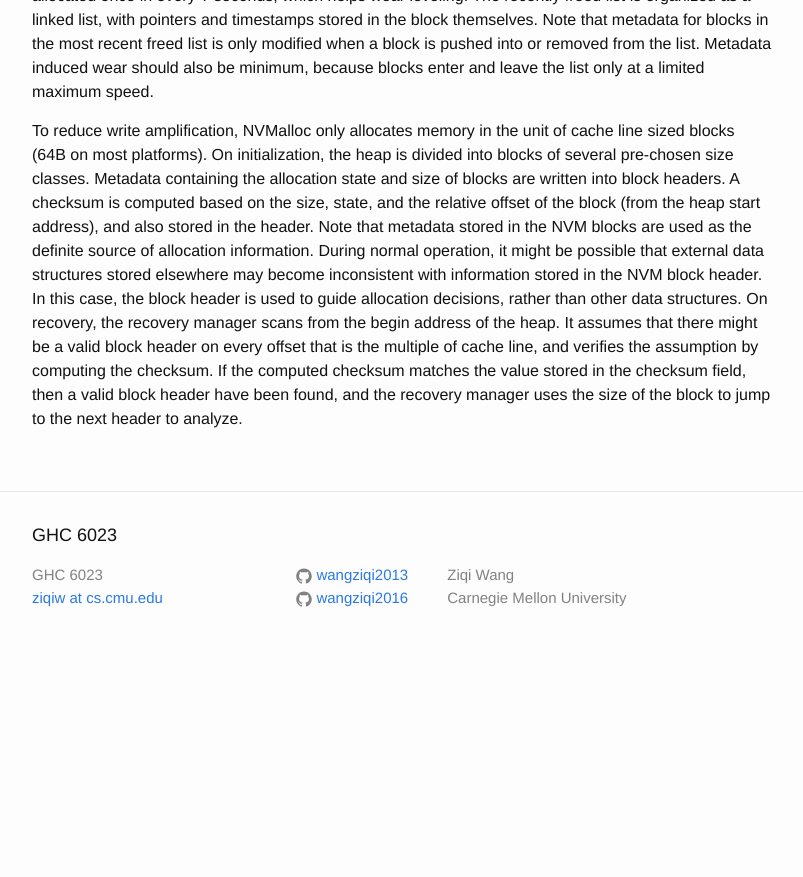
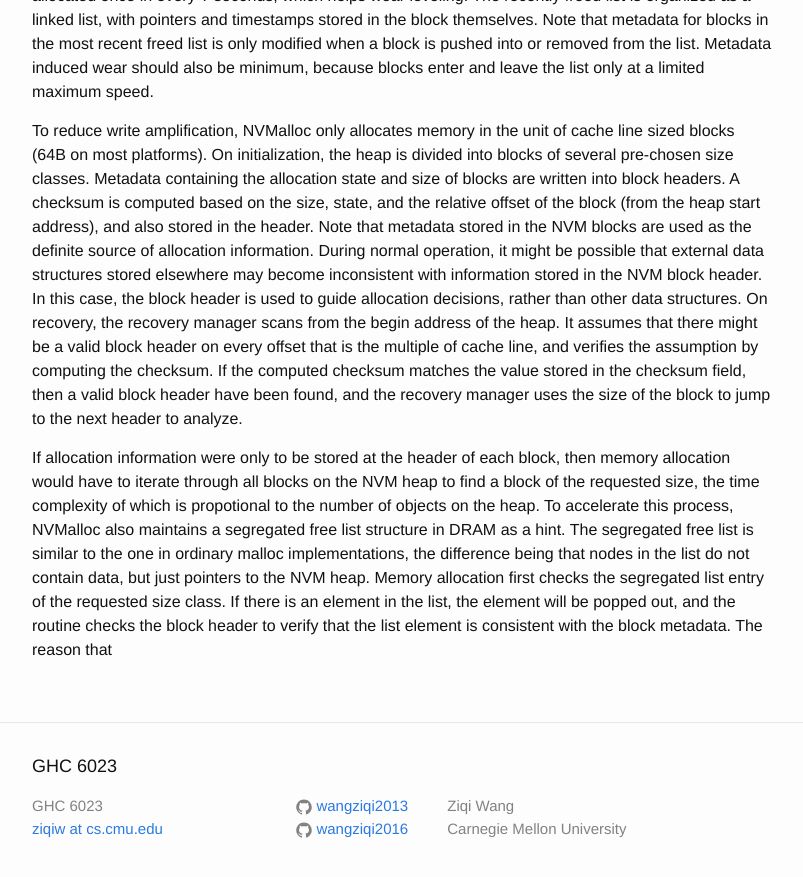
Before and after one commit to wangziqi2013/wangziqi2013.github.io, a Jekyll site: the page built from _posts/2019-02-04-consistent-durable-and-safe.markdown, in a window 1280 px wide and 900 px high, scrolled down 1732 px. Shown: the top 877 px of the window, without its empty margins (238-1041 px from the left). Built offline with Jekyll 4.4.1, drawn with Linux system fonts in a browser that asks for light colours; before the commit the page ends 2401 px from its top, so only the background shows below that.

Commit message:
Adding allocation

```diff
--- a/_posts/2019-02-04-consistent-durable-and-safe.markdown
+++ b/_posts/2019-02-04-consistent-durable-and-safe.markdown
@@ -71,3 +71,12 @@ the recovery manager scans from the begin address of the heap. It assumes that t
 every offset that is the multiple of cache line, and verifies the assumption by computing the checksum. If the computed
 checksum matches the value stored in the checksum field, then a valid block header have been found, and the recovery manager
 uses the size of the block to jump to the next header to analyze.
+
+If allocation information were only to be stored at the header of each block, then memory allocation would have to
+iterate through all blocks on the NVM heap to find a block of the requested size, the time complexity of which is
+propotional to the number of objects on the heap. To accelerate this process, NVMalloc also maintains a segregated
+free list structure in DRAM as a hint. The segregated free list is similar to the one in ordinary malloc implementations,
+the difference being that nodes in the list do not contain data, but just pointers to the NVM heap. Memory allocation
+first checks the segregated list entry of the requested size class. If there is an element in the list, the element will
+be popped out, and the routine checks the block header to verify that the list element is consistent with the block
+metadata. The reason that
```
